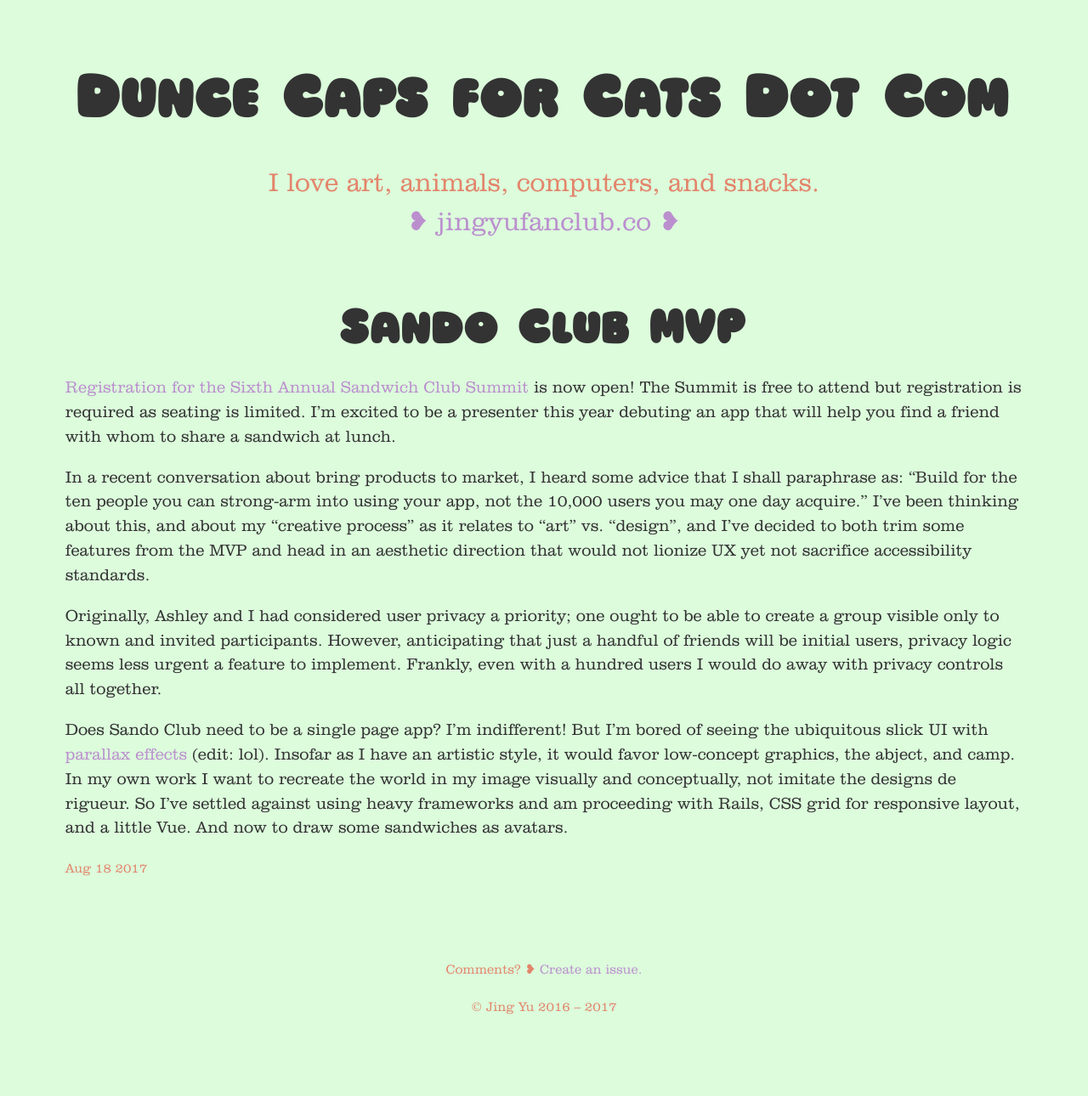
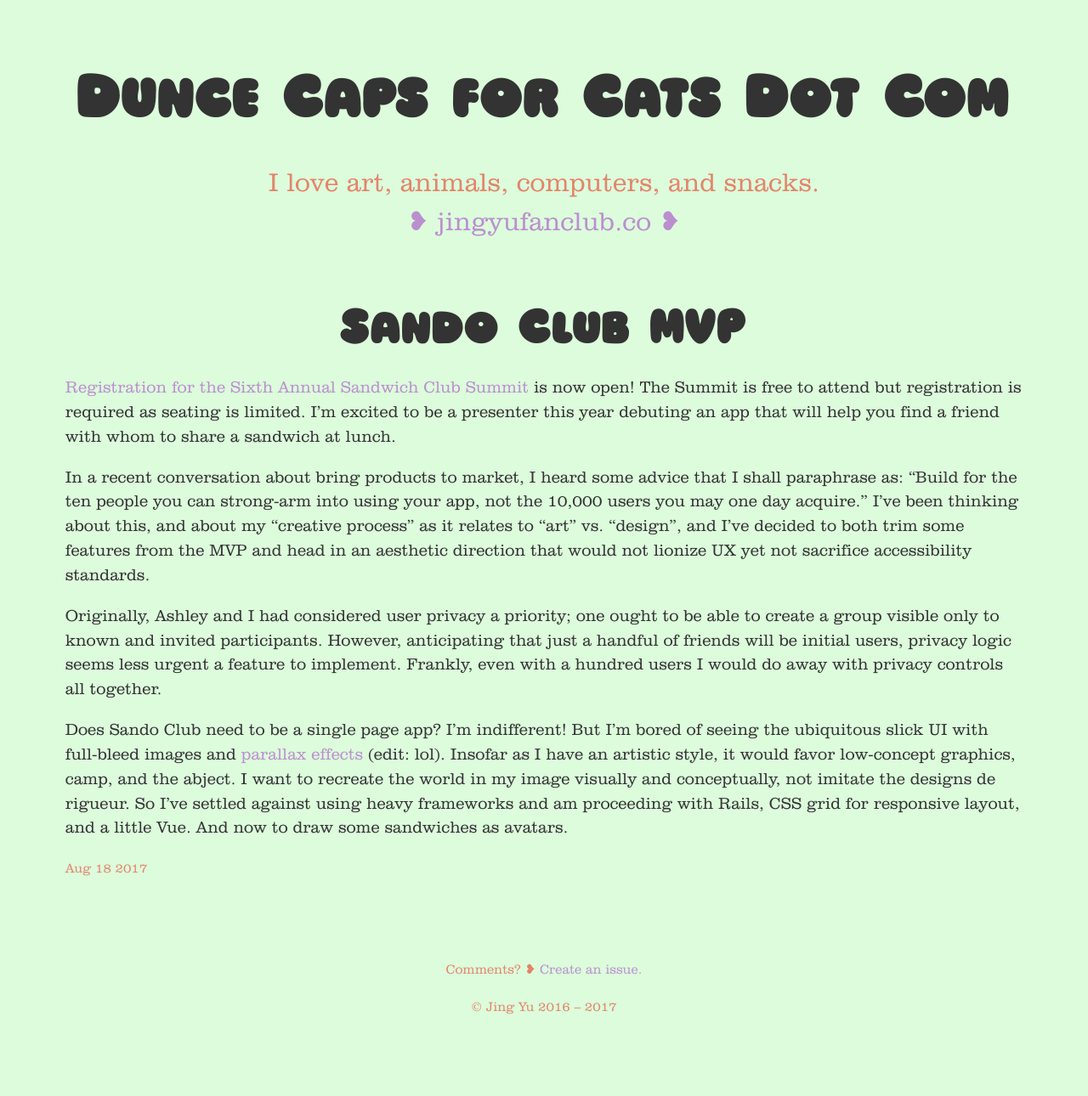
Before and after one commit to jingyufanclub/bloggo, a Jekyll site: the page built from _posts/2017-08-18-sando-club-mvp.md, in a window 1280 px wide. Shown: the whole page at 85% size. Built offline with Jekyll 4.4.1, drawn with Linux system fonts in a browser that asks for light colours.

Commit message:
update blog

```diff
--- a/_posts/2017-08-18-sando-club-mvp.md
+++ b/_posts/2017-08-18-sando-club-mvp.md
@@ -8,4 +8,4 @@ In a recent conversation about bring products to market, I heard some advice tha
 
 Originally, Ashley and I had considered user privacy a priority; one ought to be able to create a group visible only to known and invited participants. However, anticipating that just a handful of friends will be initial users, privacy logic seems less urgent a feature to implement. Frankly, even with a hundred users I would do away with privacy controls all together.
 
-Does Sando Club need to be a single page app? I'm indifferent! But I'm bored of seeing the ubiquitous slick UI with [parallax effects]({{ site.baseurl }}/astute-readers/) (edit: lol). Insofar as I have an artistic style, it would favor low-concept graphics, the abject, and camp. In my own work I want to recreate the world in my image visually and conceptually, not imitate the designs de rigueur. So I've settled against using heavy frameworks and am proceeding with Rails, CSS grid for responsive layout, and a little Vue. And now to draw some sandwiches as avatars.
+Does Sando Club need to be a single page app? I'm indifferent! But I'm bored of seeing the ubiquitous slick UI with full-bleed images and [parallax effects]({{ site.baseurl }}/astute-readers/) (edit: lol). Insofar as I have an artistic style, it would favor low-concept graphics, camp, and the abject. I want to recreate the world in my image visually and conceptually, not imitate the designs de rigueur. So I've settled against using heavy frameworks and am proceeding with Rails, CSS grid for responsive layout, and a little Vue. And now to draw some sandwiches as avatars.
```
